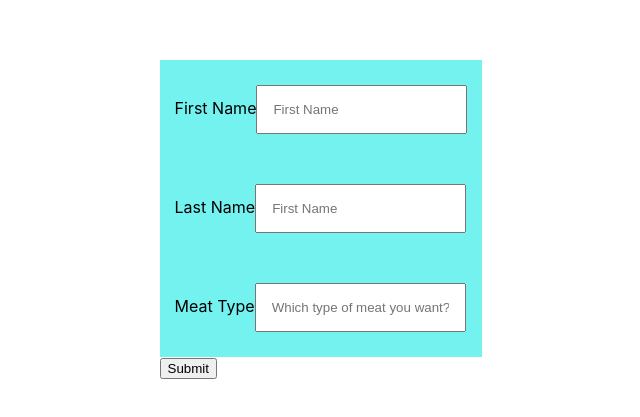
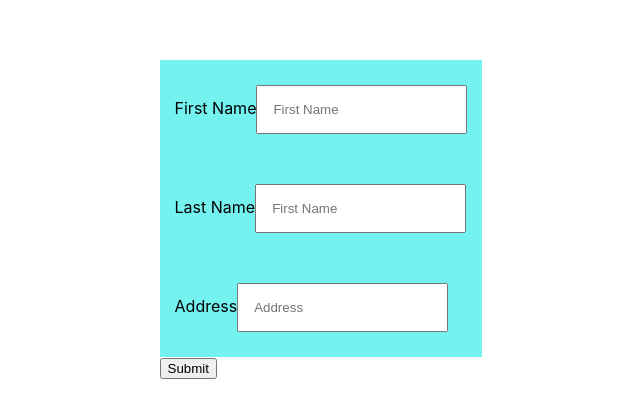
Before and after one commit to gavrilogeri/reusable-form-component, a React (Create React App) app: page / in a window 1280 px wide. Shown: the part 181-598 px from the top of the page, without its empty margins (319-959 px from the left). Built offline with nearby package versions, Linux system fonts and the light colour scheme.

Commit message:
Added useState hook to save input values in an Object
Added useState hook to save input values in an Object
> added defaultValues prop for specifying initial value in useState hook
> switched place for uuid assignment
> added onChange logic to the InputComponent

```diff
--- a/src/App.tsx
+++ b/src/App.tsx
@@ -2,7 +2,7 @@ import React, { useState } from "react";
 import "./App.css";
 import Form from "./components/Form";
 import { InputProps } from "./components/InputComponent";
-import { uuidv4 } from "./utils";
+import { UserType, uuidv4 } from "./utils";
 
 function App() {
   const [inputValues, setInputValues] = useState({
@@ -12,30 +12,38 @@ function App() {
     doneness: "",
   });
 
-  const inputFields: Array<InputProps> = [
+  const inputFields: Array<InputProps & { key: string }> = [
     {
       label: "First Name",
       name: "firstName",
       placeholder: "First Name",
       type: "text",
+      key: uuidv4(),
     },
     {
       label: "Last Name",
-      name: "firstName",
+      name: "lastName",
       placeholder: "First Name",
       type: "text",
+      key: uuidv4(),
     },
     {
-      label: "Meat Type",
-      name: "meatType",
-      placeholder: "Which type of meat you want? (pork, chicken, beef...)",
+      label: "Address",
+      name: "address",
+      placeholder: "Address",
       type: "text",
+      key: uuidv4(),
     },
   ];
+  const defaultValues = {
+    firstName: "",
+    lastName: "",
+    address: "",
+  };
 
   return (
     <div className="App">
-      <Form inputFields={inputFields} />
+      <Form inputFields={inputFields} defaultValues={defaultValues} />
     </div>
   );
 }
--- a/src/components/Form.tsx
+++ b/src/components/Form.tsx
@@ -1,22 +1,33 @@
-import React, { useState } from "react";
-import { uuidv4 } from "../utils";
+import React, { useEffect, useState } from "react";
+import { UserType, uuidv4 } from "../utils";
 import InputComponent, { InputProps } from "./InputComponent";
 
 interface Props {
   inputFields: InputProps[];
+  defaultValues: any;
 }
 
-const Form: React.FC<Props> = ({ inputFields }) => {
+const Form: React.FC<Props> = ({ inputFields, defaultValues }) => {
+  const [values, setValues] = useState(defaultValues);
   const handleSubmit = (e: any) => {
     e.preventDefault();
-    const data = new FormData(e.target);
-    console.log(Object.fromEntries(data.entries()));
+    console.log(values);
   };
+  const onChange = (e: any) => {
+    setValues({ ...values, [e.target.name]: e.target.value });
+  };
+  //   useEffect(() => {
+  //     console.log(values);
+  //   }, [values]);
 
   return (
     <form onSubmit={handleSubmit}>
       {inputFields.map((inputField) => (
-        <InputComponent key={uuidv4()} {...inputField} />
+        <InputComponent
+          value={values[inputField.name]}
+          {...inputField}
+          onChange={onChange}
+        />
       ))}
       <button>Submit</button>
     </form>
--- a/src/components/InputComponent.tsx
+++ b/src/components/InputComponent.tsx
@@ -7,16 +7,22 @@ export interface InputProps {
   name: string;
 }
 
-const InputComponent: React.FC<InputProps> = ({
-  placeholder,
-  label,
-  name,
-  type,
-}) => {
+const InputComponent: React.FC<
+  InputProps & {
+    onChange: React.ChangeEventHandler<HTMLInputElement> | undefined;
+    value: string;
+  }
+> = ({ placeholder, label, name, type, value, onChange }) => {
   return (
     <div className="inputBox">
       <label>{label}</label>
-      <input placeholder={placeholder} name={name} type={type} />
+      <input
+        placeholder={placeholder}
+        name={name}
+        value={value}
+        type={type}
+        onChange={onChange}
+      />
     </div>
   );
 };
--- a/src/utils.ts
+++ b/src/utils.ts
@@ -7,3 +7,9 @@ export function uuidv4() {
     return v.toString(16);
   });
 }
+
+export interface UserType {
+  firstName: string;
+  lastName: string;
+  address: string;
+}
```
